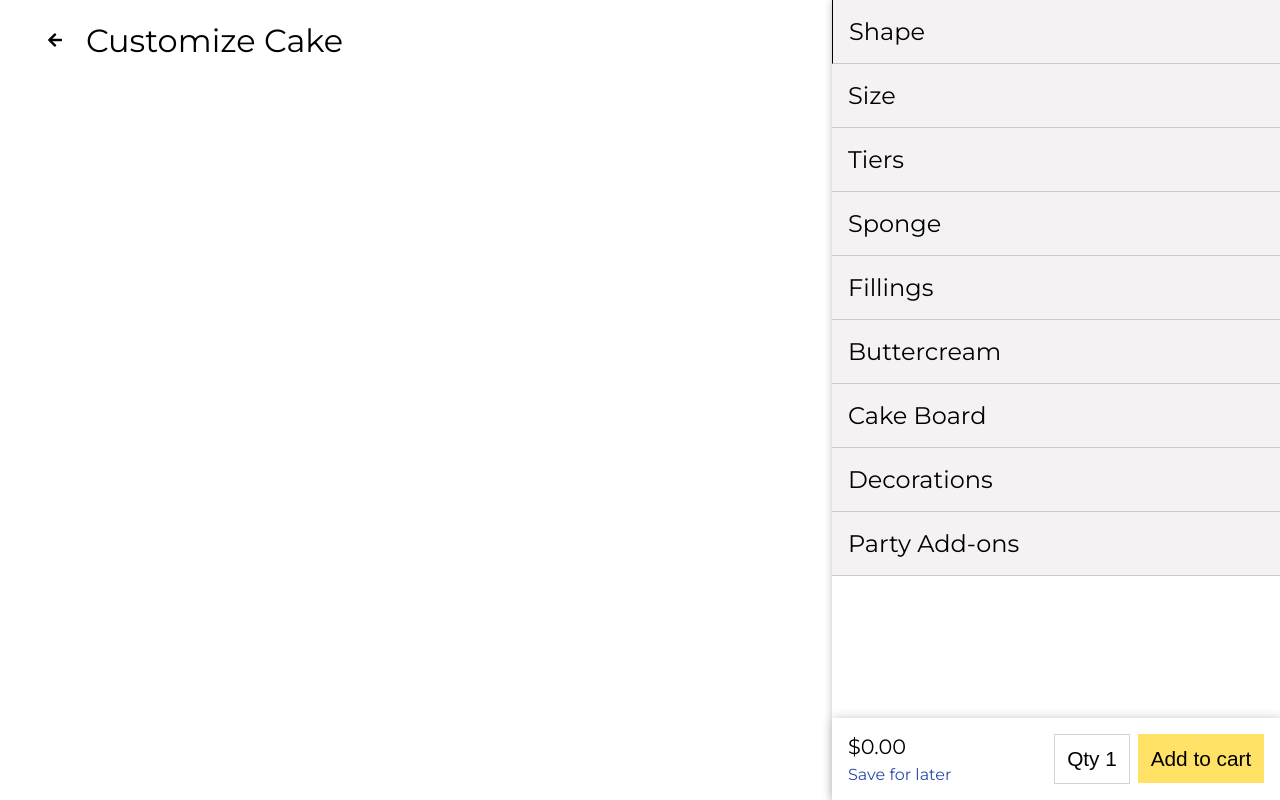
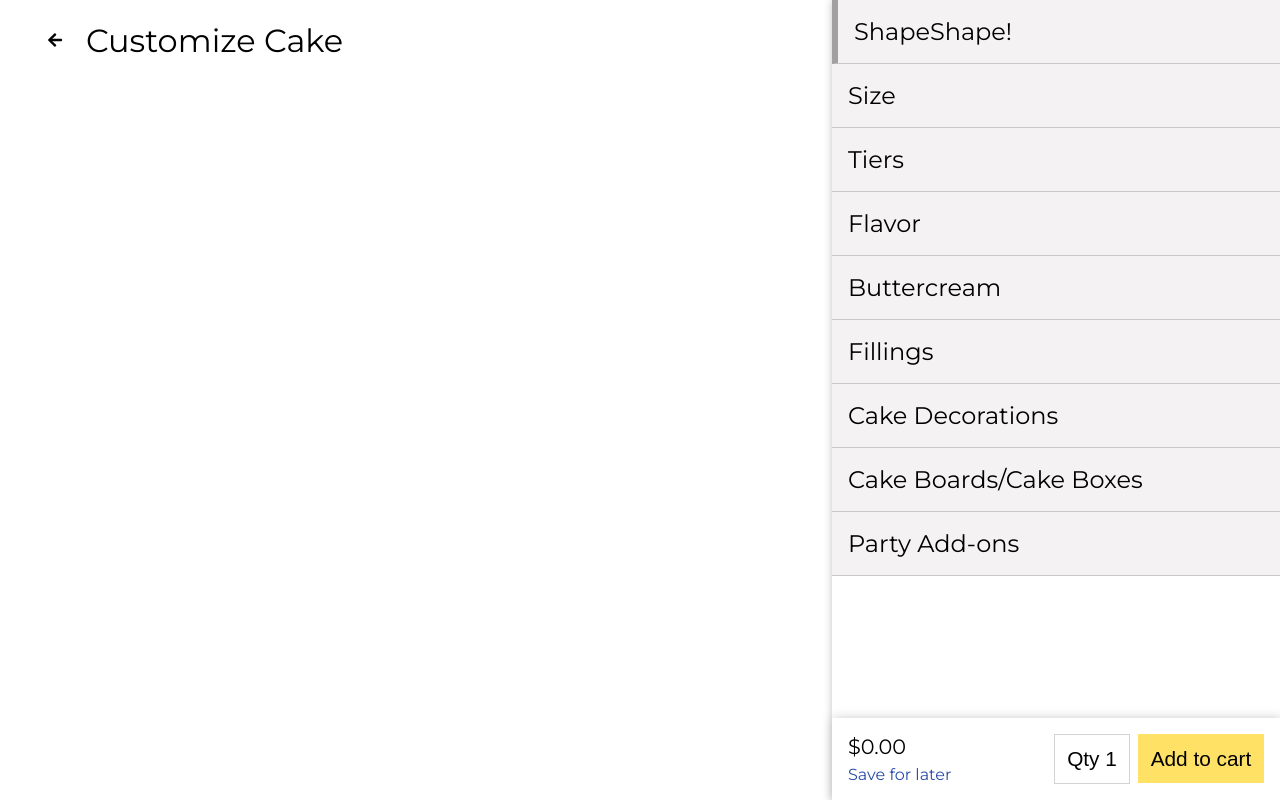
Before and after one commit to teyaleoni/teyas-bakery, a React (Create React App) app: page / in a window 1280 px wide. Built offline with nearby package versions, Linux system fonts and the light colour scheme.

Commit message:
add stuff

```diff
--- a/src/Accordion.css
+++ b/src/Accordion.css
@@ -1,12 +1,12 @@
-.Accordion {
+.accordion {
   overflow-y: scroll;
   margin: 0;
   padding: 0;
-  background-color: rgb(244, 242, 242);
+  background-color: #f4f2f2;
 }
 
 .category {
-  border-bottom: 1px solid rgb(203, 200, 200);
+  border-bottom: 1px solid #cbc8c8;
   height: 4rem;
   list-style-type: none;
   padding: 0.5rem;
@@ -17,5 +17,13 @@
 }
 
 .category.active {
-  border-left: 1px solid black;
+  border-left: 0.4rem solid #a2a0a0;
 }
+
+.show {
+  display: block;
+}
+
+.hide {
+  display: none;
+}
--- a/src/Accordion.js
+++ b/src/Accordion.js
@@ -1,31 +1,39 @@
 import React, { useState } from "react";
 import "./Accordion.css";
+
+function ShapeContent() {
+  return <p>Shape!</p>;
+}
+const Dummy = () => <div>This is just a dummy content component</div>;
 
 function Accordion() {
   const [activeIndex, setActiveIndex] = useState(0);
 
   const categories = [
-    { title: "Shape" },
-    { title: "Size" },
-    { title: "Tiers" },
-    { title: "Sponge" },
-    { title: "Fillings" },
-    { title: "Buttercream" },
-    { title: "Cake Board" },
-    { title: "Decorations" },
-    { title: "Party Add-ons" },
+    { title: "Shape", Content: ShapeContent },
+    { title: "Size", Content: Dummy },
+    { title: "Tiers", Content: Dummy },
+    { title: "Flavor", Content: Dummy },
+    { title: "Buttercream", Content: Dummy },
+    { title: "Fillings", Content: Dummy },
+    { title: "Cake Decorations", Content: Dummy },
+    { title: "Cake Boards/Cake Boxes", Content: Dummy },
+    { title: "Party Add-ons", Content: Dummy },
   ];
 
   return (
-    <ul className={"Accordion"}>
-      {categories.map((category, index) => (
+    <ul className={"accordion"}>
+      {categories.map(({ title, Content }, index) => (
         <li
           className={`category ${index === activeIndex ? "active" : ""}`}
           onClick={() => {
             setActiveIndex(index);
           }}
         >
-          {category.title}
+          {title}
+          <div className={index === activeIndex ? "show" : "hide"}>
+            <Content />
+          </div>
         </li>
       ))}
     </ul>
```
